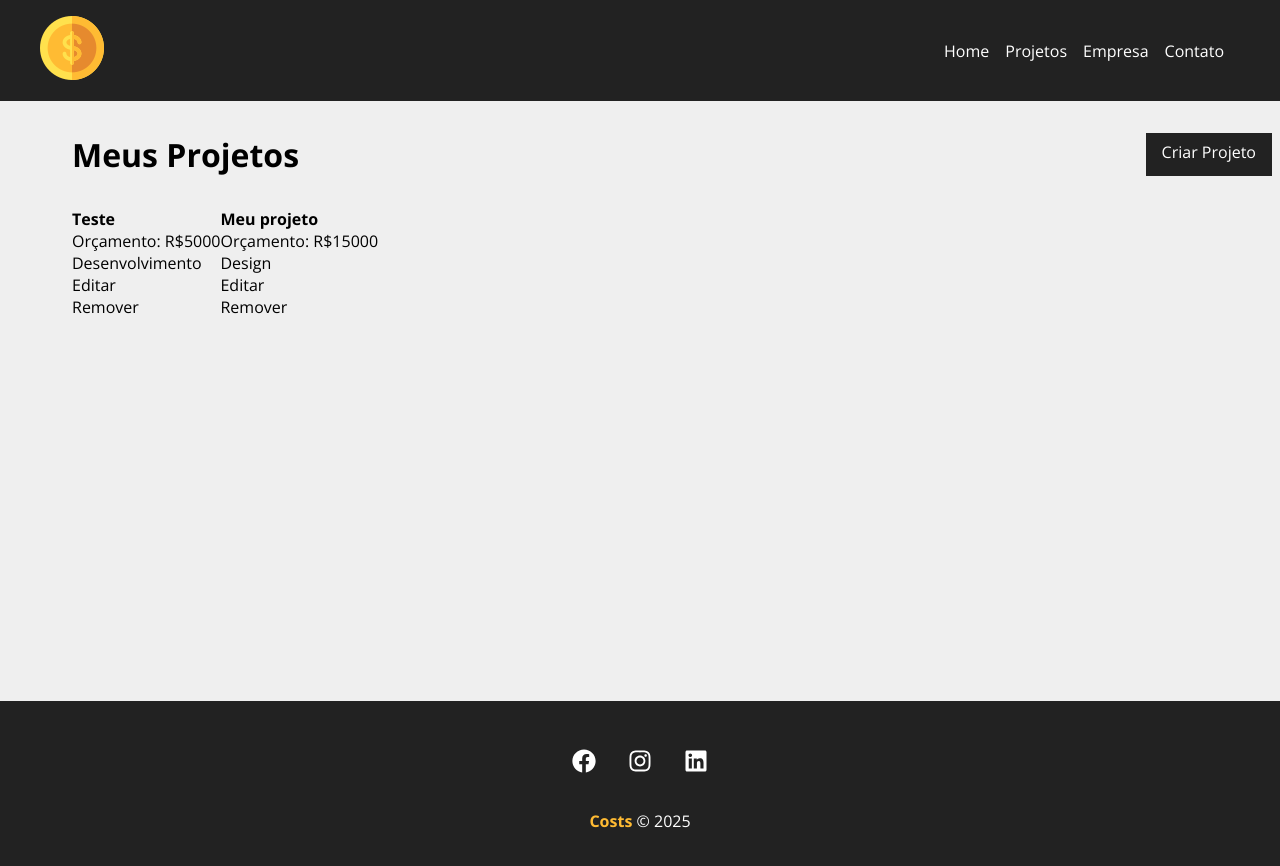
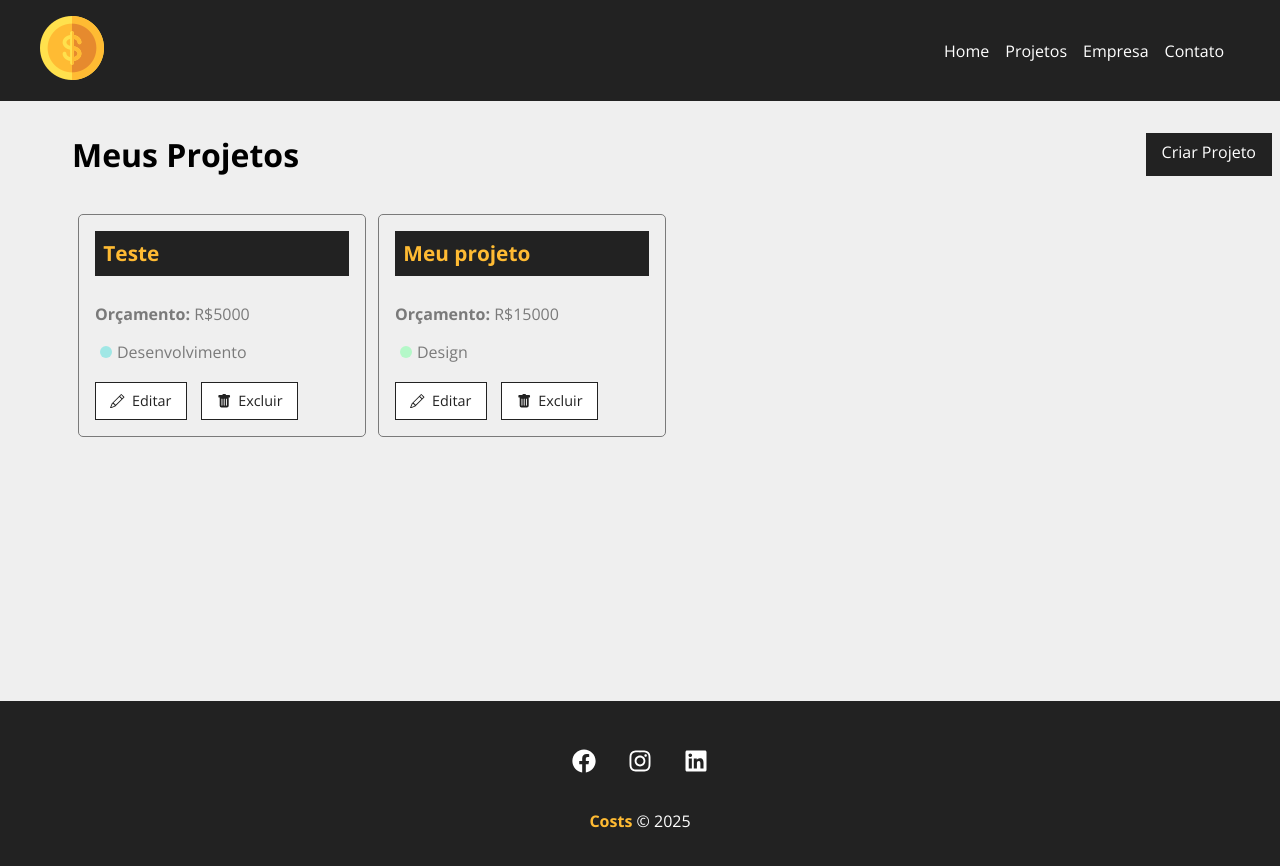
Before and after one commit to leonardoaraujo18/projeto-costs, a React (Create React App) app in the folder costs/: page /projects in a window 1280 px wide. Shown: the top 866 px of the page. Built offline with nearby package versions, Linux system fonts and the light colour scheme; data requests are answered from the project's data file.

Commit message:
Resgatando Projetos

```diff
--- a/costs/src/components/project/ProjectCard.js
+++ b/costs/src/components/project/ProjectCard.js
@@ -1,20 +1,25 @@
+import {Link} from 'react-router-dom'
 import styles from './ProjectCard.module.css'
 
 import {BsPencil, BsFillTrashFill} from 'react-icons/bs'
 
 function ProjectCard({id, name, budget, category, handleRemove}){
     return(
-        <div>
+        <div className={styles.project_card}>
             <h4>{name}</h4>
             <p>
                 <span>Orçamento:</span> R${budget}
             </p>
-            <p>
-                <span></span> {category}
+            <p className={styles.category_text}>
+                <span className={`${styles[category.toLowerCase()]}`}></span> {category}
             </p>
-            <div>
-                <p>Editar</p>
-                <p>Remover</p>
+            <div className={styles.project_card_actions}>
+                <Link to="/">
+                    <BsPencil /> Editar
+                </Link>
+                <button>
+                    <BsFillTrashFill /> Excluir
+                </button>
             </div>
         </div>
     )
--- a/costs/src/components/project/ProjectCard.module.css
+++ b/costs/src/components/project/ProjectCard.module.css
@@ -0,0 +1,86 @@
+.project_card{
+    padding: 1em;
+    border: 1px solid #7a7a7a;
+    border-radius: 5px;
+    width: 24%;
+    margin: 0.5%;
+}
+
+.project_card h4{
+    background-color: #222;
+    color: #ffbb33;
+    padding: .4em;
+    margin-bottom: 1.3em;
+    font-size: 1.3em;
+}
+
+.project_card p{
+    color: #7a7a7a;
+    margin-bottom: 1em;
+}
+
+.project_card p span{
+    font-weight: bold;
+}
+
+.category_text{
+    display: flex;
+    align-items: center;
+}
+
+.category_text span{
+    display: block;
+    width: 12px;
+    height: 12px;
+    border-radius: 50%;
+    background-color: #ccc;
+    margin: 5px;
+}
+
+.category_text .infra{
+ background-color: #ffaebc;
+}
+
+.category_text .desenvolvimento{
+    background-color: #a0e7e5;
+}
+
+.category_text .design{
+    background-color: #b4f8c8;
+}
+
+.category_text .planejamento{
+    background-color: #fbe7c6;
+}
+
+.project_card_actions{
+    margin-top: 1.2em;
+    display: flex;
+    align-items: center;
+}
+
+.project_card_actions a,
+.project_card_actions button{
+    text-decoration: none;
+    border: none;
+    background-color: #fff;
+    color: #222;
+    font-size: .9em;
+    padding: .6em 1em;
+    margin-right: 1em;
+    cursor: pointer;
+    border: 1px solid #222;
+    display: flex;
+    align-items: center;
+    justify-content: center;
+    transition: 0.5s;
+}
+
+.project_card_actions svg{
+    margin-right: .5em;
+}
+
+.project_card_actions a:hover, .project_card_actions button:hover{
+    background-color: #222;
+    color: #ffbb33;
+}
```
